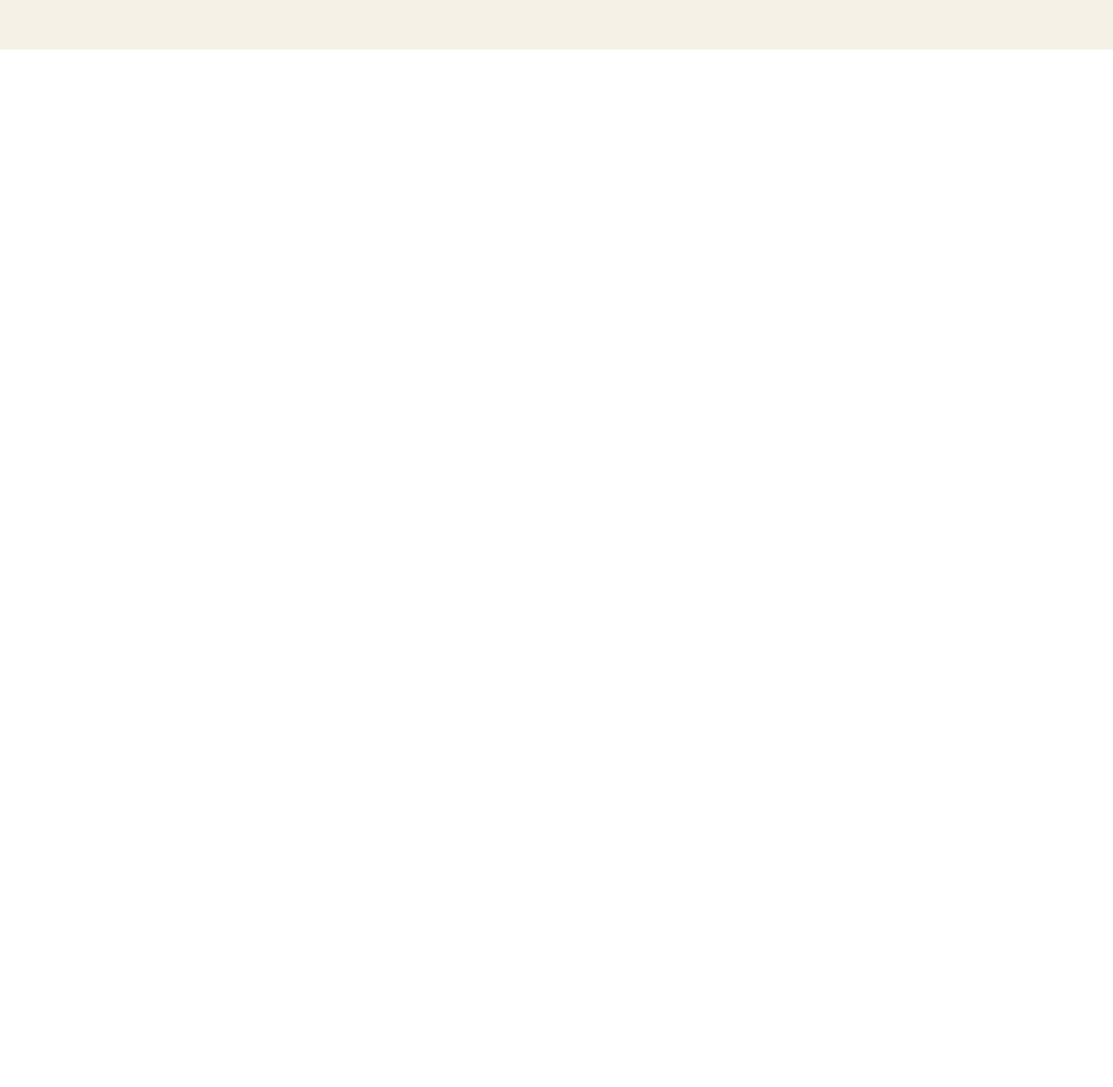
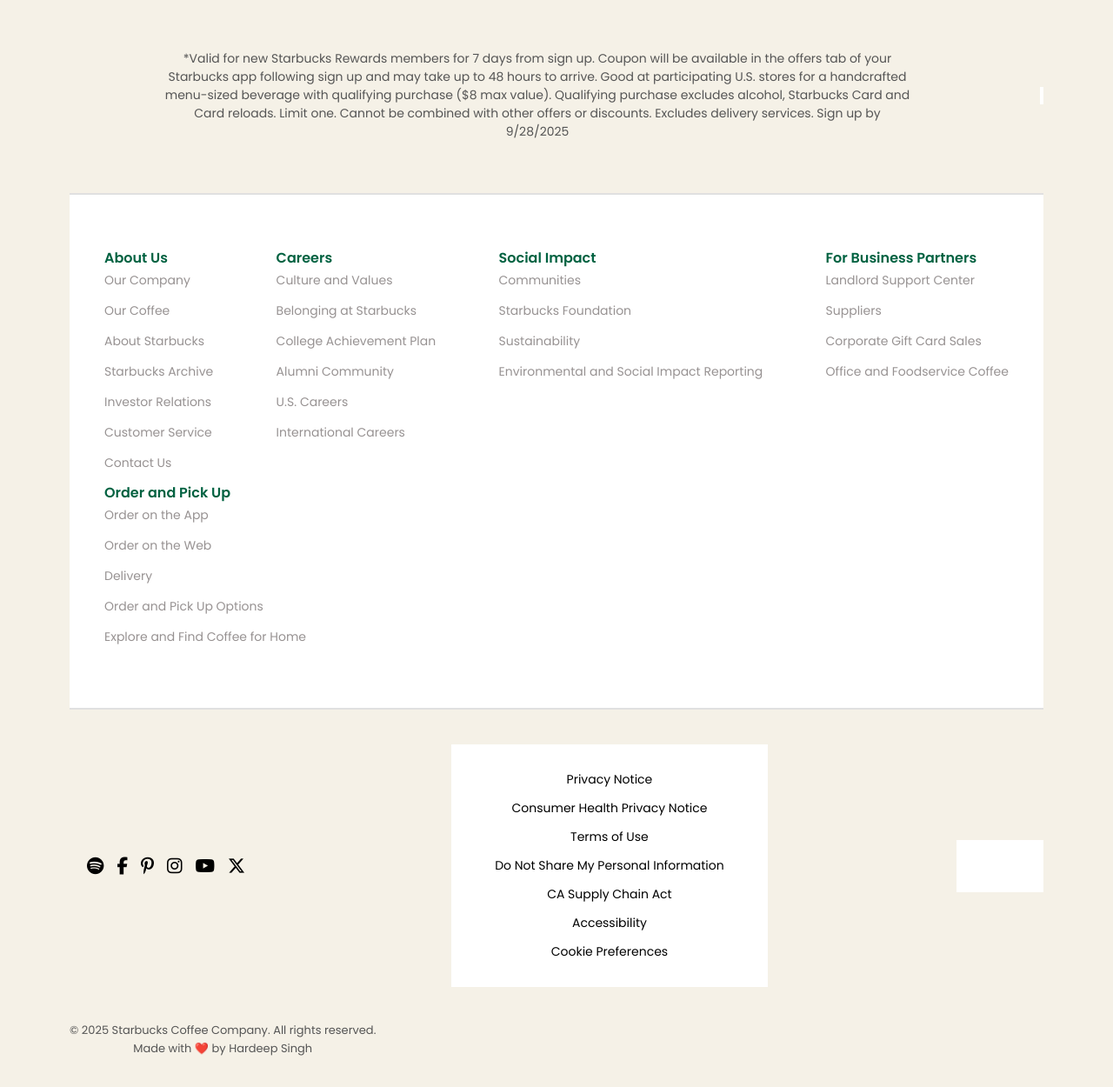
Before and after one commit to Hardeep-cloud16/starbucks-clone, a plain HTML site: page index.html in a window 1280 px wide. Shown: the part 1821-3071 px from the top of the page at 87% size. Before the commit the page ends 1878 px from the top, so only its background shows below. Drawn offline with Linux system fonts and the light colour scheme; files whose address does not match are found by name.

Commit message:
Update index.html

```diff
--- a/index.html
+++ b/index.html
@@ -116,6 +116,119 @@
       <p>Nigerian-American artist Shadé Akanbi blends tradition and modernity to create rich prints and patterns. For a limited time.</p>
       <button>Learn more</button>
     </div>
+        <div class="info_mation">
+    *Valid for new Starbucks Rewards members for 7 days from sign up. Coupon will be available in the offers tab of your
+    Starbucks app following sign up and may take up to 48 hours to arrive. Good at participating U.S. stores for a
+    handcrafted menu-sized beverage with qualifying purchase ($8 max value). Qualifying purchase excludes alcohol,
+    Starbucks Card and Card reloads. Limit one. Cannot be combined with other offers or discounts. Excludes delivery
+    services. Sign up by 9/28/2025
+  </div>
+  <div class="sepration_line"></div>
+
+  <footer class="footer">
+    <div class="footer-container">
+
+      <!-- Column 1 -->
+      <div class="footer-column">
+        <h4>About Us</h4>
+        <ul>
+          <li><a href="#">Our Company</a></li>
+          <li><a href="#">Our Coffee</a></li>
+          <li><a href="#">About Starbucks</a></li>
+          <li><a href="#">Starbucks Archive</a></li>
+          <li><a href="#">Investor Relations</a></li>
+          <li><a href="#">Customer Service</a></li>
+          <li><a href="#">Contact Us</a></li>
+        </ul>
+      </div>
+
+      <!-- Column 2 -->
+      <div class="footer-column">
+        <h4>Careers</h4>
+        <ul>
+          <li><a href="#">Culture and Values</a></li>
+          <li><a href="#">Belonging at Starbucks</a></li>
+          <li><a href="#">College Achievement Plan</a></li>
+          <li><a href="#">Alumni Community</a></li>
+          <li><a href="#">U.S. Careers</a></li>
+          <li><a href="#">International Careers</a></li>
+        </ul>
+      </div>
+
+      <!-- Column 3 -->
+      <div class="footer-column">
+        <h4>Social Impact</h4>
+        <ul>
+          <li><a href="#">Communities</a></li>
+          <li><a href="#">Starbucks Foundation</a></li>
+          <li><a href="#">Sustainability</a></li>
+          <li><a href="#">Environmental and Social Impact Reporting</a></li>
+        </ul>
+      </div>
+
+      <!-- Column 4 -->
+      <div class="footer-column">
+        <h4>For Business Partners</h4>
+        <ul>
+          <li><a href="#">Landlord Support Center</a></li>
+          <li><a href="#">Suppliers</a></li>
+          <li><a href="#">Corporate Gift Card Sales</a></li>
+          <li><a href="#">Office and Foodservice Coffee</a></li>
+        </ul>
+      </div>
+
+      <!-- Column 5 -->
+      <div class="footer-column">
+        <h4>Order and Pick Up</h4>
+        <ul>
+          <li><a href="#">Order on the App</a></li>
+          <li><a href="#">Order on the Web</a></li>
+          <li><a href="#">Delivery</a></li>
+          <li><a href="#">Order and Pick Up Options</a></li>
+          <li><a href="#">Explore and Find Coffee for Home</a></li>
+        </ul>
+      </div>
+
+    </div>
+  </footer>
+  <footer>
+    <div class="social-icons">
+      <!-- Add links to real pages if needed -->
+      <a href="#"><i class="fab fa-spotify"></i></a>
+      <a href="#"><i class="fab fa-facebook-f"></i></a>
+      <a href="#"><i class="fab fa-pinterest-p"></i></a>
+      <a href="#"><i class="fab fa-instagram"></i></a>
+      <a href="#"><i class="fab fa-youtube"></i></a>
+      <a href="#"><i class="fab fa-x-twitter"></i></a>
+    </div>
+  </footer>
+  <footer>
+    <div class="footer-links-column">
+      <a href="#">Privacy Notice</a>
+      <a href="#">Consumer Health Privacy Notice</a>
+      <a href="#">Terms of Use</a>
+      <a href="#">Do Not Share My Personal Information</a>
+      <a href="#">CA Supply Chain Act</a>
+      <a href="#">Accessibility</a>
+      <a href="#">Cookie Preferences</a>
+    </div>
+  </footer>
+  <div class="footer-links-column">
+    <!-- your links here -->
+  </div>
+
+  <div class="footer-credit">
+    <p>© 2025 Starbucks Coffee Company. All rights reserved.</p>
+    <p>Made with ❤️ by Hardeep Singh</p>
+  </div>
+
+  <script>
+  function toggleMenu() {
+    const menu = document.getElementById("mobileMenu");
+    const right = document.querySelector(".nav_rightcontent");
+    menu.classList.toggle("active");
+    right.classList.toggle("active");
+  }
 
   </div>
 </section>
```
